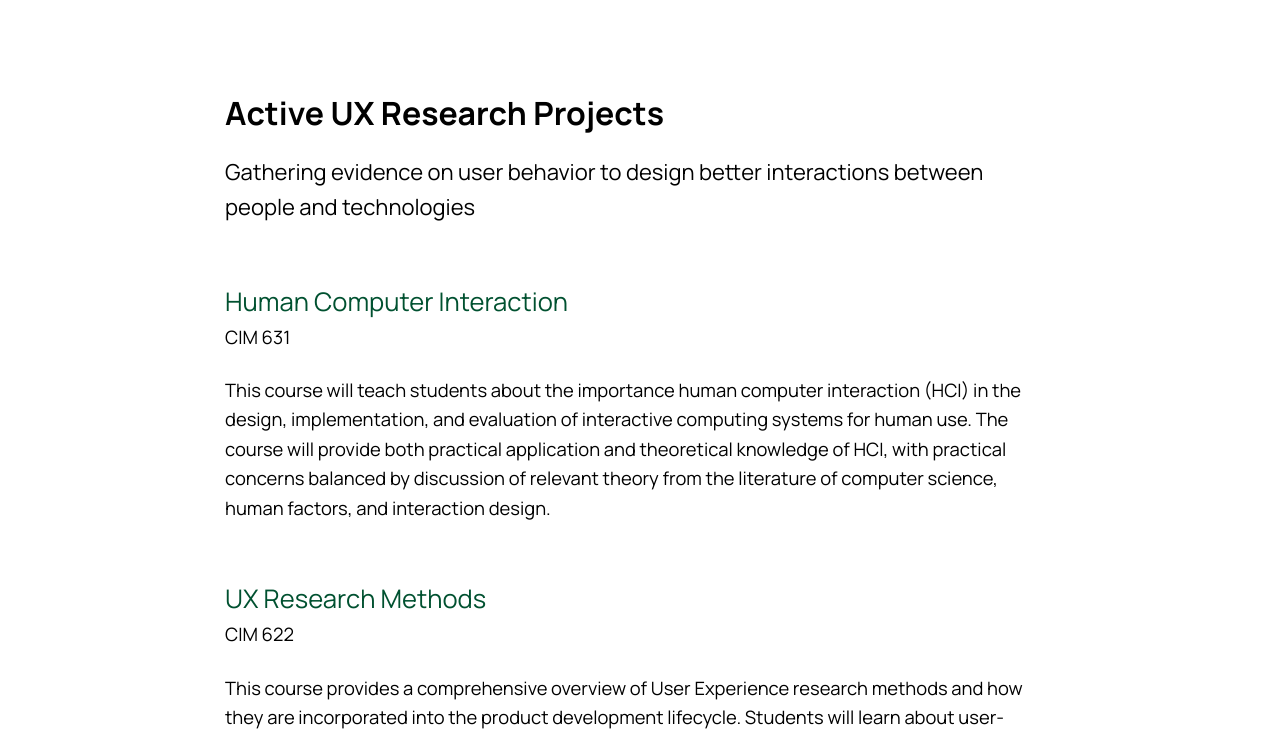
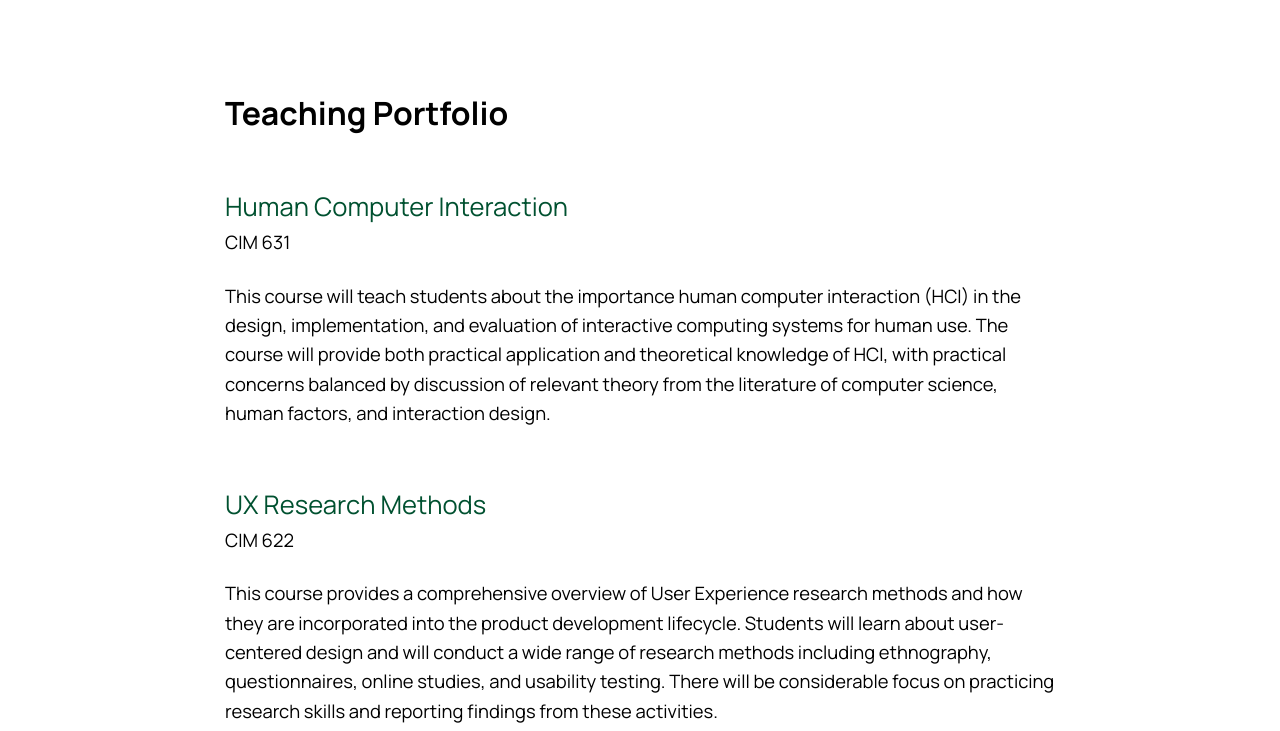
Before and after one commit to dpd28/uxlabwebsite, a plain HTML site: page teaching.html in a window 1280 px wide. Shown: the part 72-803 px from the top of the page. Drawn offline with Linux system fonts and the light colour scheme.

Commit message:
Text and Styles updates.

```diff
--- a/styles/styles-main.css
+++ b/styles/styles-main.css
@@ -385,5 +385,6 @@ footer article h4 {
 footer article .contact-details {
     display: grid;
     grid-template-columns: repeat(3, 1fr);
+    grid-gap: 2rem;
     margin-bottom: 3.5rem;
 }
--- a/teaching.html
+++ b/teaching.html
@@ -31,10 +31,7 @@
         <section id="teaching">
             <article>
                 <div class="intro">
-                    <h1>Active UX Research Projects</h1>
-                    <p>Gathering evidence on user behavior to design better interactions between people and
-                        technologies
-                    </p>
+                    <h1>Teaching Portfolio</h1>
                 </div>
                 <div class="courses">
                     <h2>Human Computer Interaction</h2>
```
Also changed, not shown: index.html (+1 -1 lines), news.html (+2 -0 lines).
